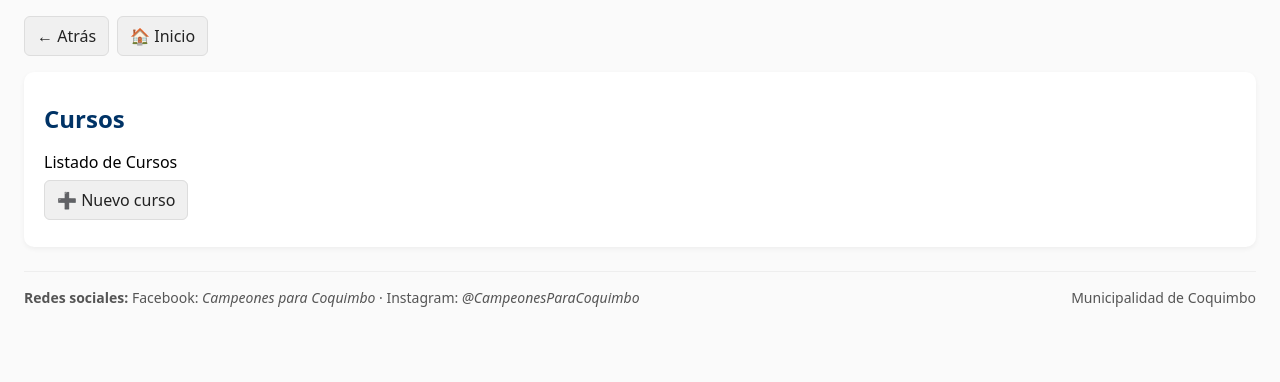
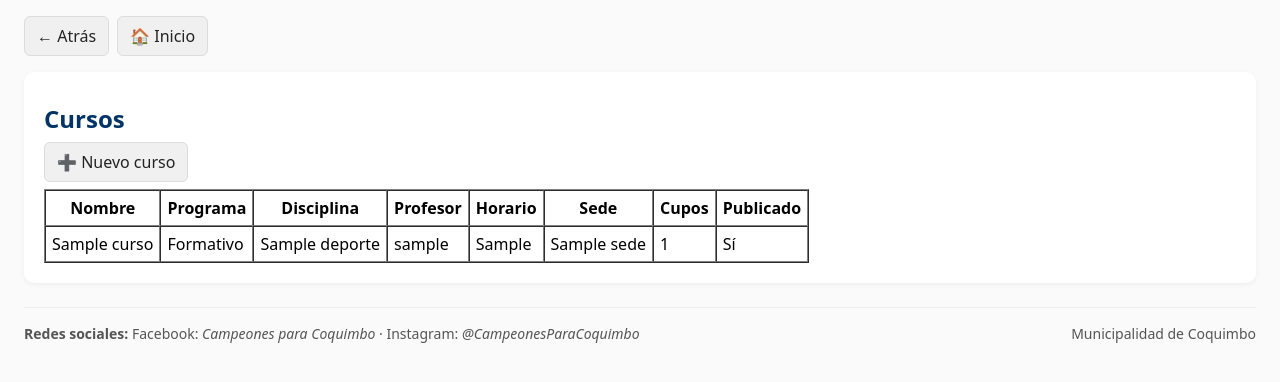
Before and after one commit to carolinaopazo01-byte/proyecto, a Django app: page /cursos/ in a window 1280 px wide. Shown: the part 108-490 px from the top of the page. Run offline with Django 5.2, Linux system fonts and the light colour scheme; a user stored in the database is signed in; tables that the repository leaves empty hold one stand-in row (values such as "Sample post").

Commit message:
Actualización 13 oct

```diff
--- a/applications/core/models.py
+++ b/applications/core/models.py
@@ -79,3 +79,27 @@ class AsistenciaAlumno(models.Model):
     estudiante_id = models.IntegerField()  # placeholder hasta modelo Estudiante
     presente = models.BooleanField(default=False)
     justificado = models.BooleanField(default=False)
+
+class Curso(models.Model):
+    class Programa(models.TextChoices):
+        FORMATIVO = "FORM", "Formativo"
+        ALTO_REND = "ALTO", "Alto rendimiento"
+
+    nombre = models.CharField(max_length=120)
+    programa = models.CharField(max_length=5, choices=Programa.choices, default=Programa.FORMATIVO)
+    disciplina = models.ForeignKey("core.Deporte", on_delete=models.PROTECT)
+    categoria = models.CharField(max_length=80, blank=True)  # ej: Sub-14, Adulto, etc.
+    profesor = models.ForeignKey(settings.AUTH_USER_MODEL, on_delete=models.PROTECT, limit_choices_to={"tipo_usuario": "PROF"})
+    horario = models.CharField(max_length=120, help_text="Ej: Lun y Mié 18:00-19:30")
+    sede = models.ForeignKey("core.Sede", on_delete=models.PROTECT)
+    cupos = models.PositiveIntegerField(default=20)
+    publicado = models.BooleanField(default=False)  # RF: publicación del curso
+    lista_espera = models.BooleanField(default=True)  # RF: habilitar lista de espera
+
+    creado = models.DateTimeField(auto_now_add=True)
+
+    class Meta:
+        ordering = ["-creado"]
+
+    def __str__(self):
+        return f"{self.nombre} - {self.get_programa_display()} - {self.disciplina}"
--- a/applications/core/views.py
+++ b/applications/core/views.py
@@ -2,8 +2,8 @@
 from django.http import HttpResponse
 from django.shortcuts import render, redirect
 from django.views.decorators.http import require_http_methods
-
-from .models import Comunicado
+from .forms import CursoForm
+from .models import Comunicado, Curso
 
 # Control de acceso por rol
 from applications.usuarios.utils import role_required
@@ -34,14 +34,20 @@ def estudiante_create(request):
 @role_required(Usuario.Tipo.ADMIN, Usuario.Tipo.COORD)
 @require_http_methods(["GET"])
 def cursos_list(request):
-    return render(request, "core/cursos_list.html")
+    cursos = Curso.objects.select_related("disciplina", "profesor", "sede").all()[:100]
+    return render(request, "core/cursos_list.html", {"cursos": cursos})
 
 @role_required(Usuario.Tipo.ADMIN, Usuario.Tipo.COORD)
 @require_http_methods(["GET", "POST"])
 def curso_create(request):
     if request.method == "POST":
-        return HttpResponse("CORE / Cursos - CREAR (POST) -> guardado OK")
-    return HttpResponse("CORE / Cursos - FORMULARIO CREAR (GET)")
+        form = CursoForm(request.POST)
+        if form.is_valid():
+            form.save()
+            return redirect("core:cursos_list")
+    else:
+        form = CursoForm()
+    return render(request, "core/curso_form.html", {"form": form})
 
 @role_required(Usuario.Tipo.ADMIN, Usuario.Tipo.COORD)
 @require_http_methods(["GET", "POST"])
--- a/campeones_coquimbo/settings/local.py
+++ b/campeones_coquimbo/settings/local.py
@@ -1,6 +1,7 @@
 from .base import *
 
 DEBUG = True
+SECRET_KEY = 'admin123'
 ALLOWED_HOSTS = []
 
 DATABASES = {
--- a/templates/core/cursos_list.html
+++ b/templates/core/cursos_list.html
@@ -1,7 +1,40 @@
 {% extends "base.html" %}
 {% block title %}Cursos{% endblock %}
 {% block header %}Cursos{% endblock %}
+
 {% block content %}
-  <p>Listado de Cursos</p>
   <p><a class="btn" href="{% url 'core:curso_create' %}">➕ Nuevo curso</a></p>
+
+  {% if cursos %}
+  <table border="1" cellpadding="6" cellspacing="0">
+    <thead>
+      <tr>
+        <th>Nombre</th>
+        <th>Programa</th>
+        <th>Disciplina</th>
+        <th>Profesor</th>
+        <th>Horario</th>
+        <th>Sede</th>
+        <th>Cupos</th>
+        <th>Publicado</th>
+      </tr>
+    </thead>
+    <tbody>
+      {% for c in cursos %}
+      <tr>
+        <td>{{ c.nombre }}</td>
+        <td>{{ c.get_programa_display }}</td>
+        <td>{{ c.disciplina }}</td>
+        <td>{{ c.profesor.username }}</td>
+        <td>{{ c.horario }}</td>
+        <td>{{ c.sede }}</td>
+        <td>{{ c.cupos }}</td>
+        <td>{{ c.publicado|yesno:"Sí,No" }}</td>
+      </tr>
+      {% endfor %}
+    </tbody>
+  </table>
+  {% else %}
+    <p>No hay cursos creados.</p>
+  {% endif %}
 {% endblock %}
```
Also changed, not shown: applications/core/admin.py (+7 -2 lines), applications/core/forms.py (added, +33 -0 lines), templates/core/comunicado_create.html (+23 -3 lines), templates/core/comunicados_list.html (+19 -5 lines), templates/core/curso_form.html (added, +26 -0 lines).
